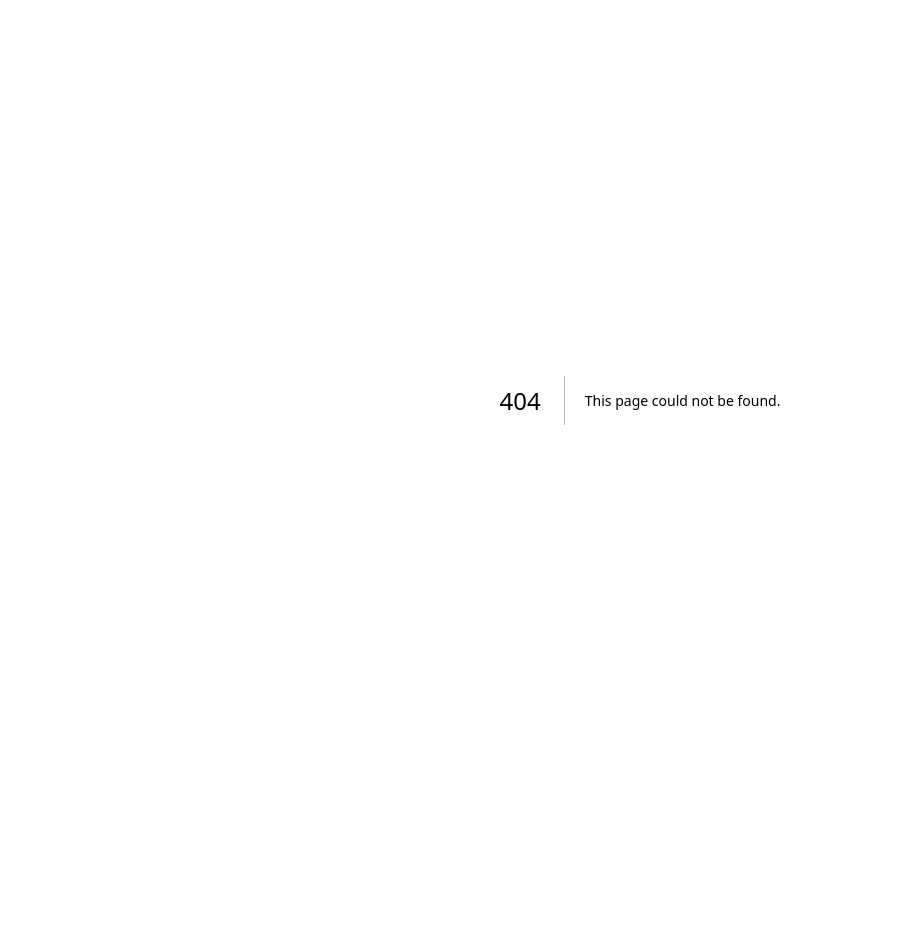
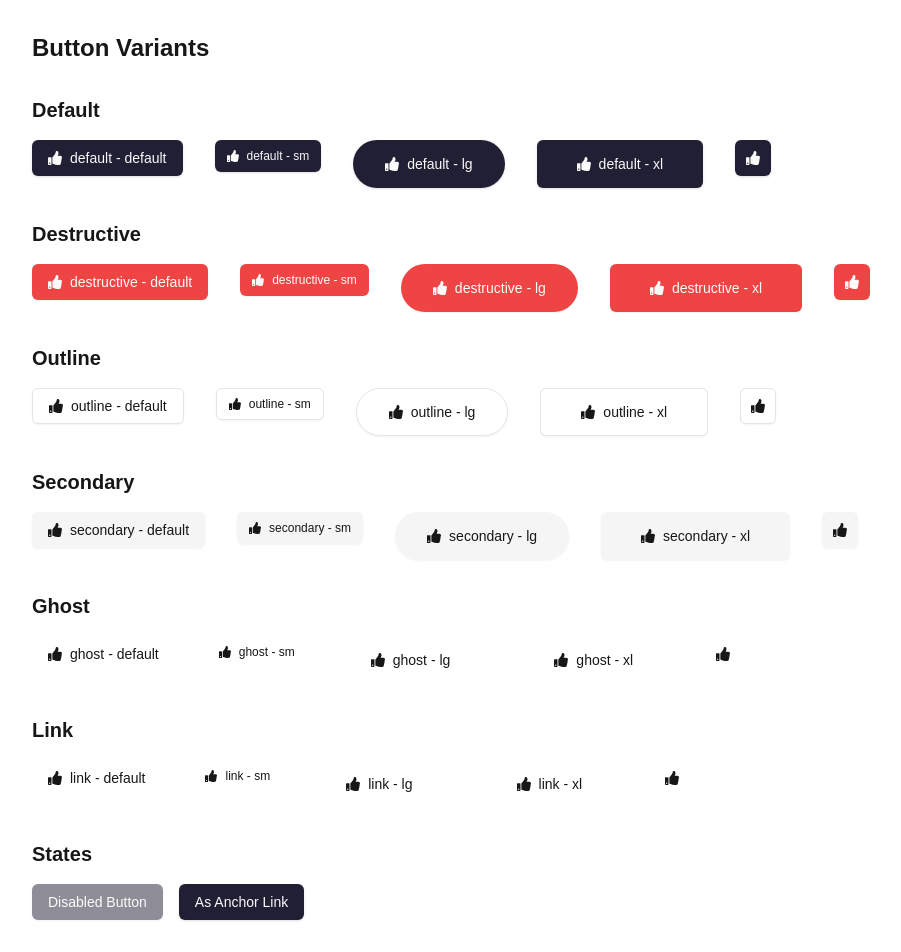
Before and after one commit to AdedayoDev/vectronWebApp, a Next.js app: page /buttons in a window 1280 px wide. Before the commit this address had no page. Shown: the whole page, without its empty margins (0-901 px from the left). Before the commit the page ends 800 px from the top, so only its background shows below. Built offline with nearby package versions, Linux system fonts and the light colour scheme.

Commit message:
chore: components and folder structure

```diff
--- /dev/null
+++ b/src/app/(auth)/login/page.tsx
@@ -0,0 +1,7 @@
+import React from 'react'
+
+const page = () => {
+  return <h1>Login page</h1>
+}
+
+export default page
--- /dev/null
+++ b/src/app/(auth)/signup/page.tsx
@@ -0,0 +1,7 @@
+import React from 'react'
+
+const page = () => {
+  return <h1>Sign up page</h1>
+}
+
+export default page
--- /dev/null
+++ b/src/app/buttons/page.tsx
@@ -0,0 +1,40 @@
+import { Button } from "@/components/shared/button"
+import { FaThumbsUp } from "react-icons/fa"
+export default function ButtonShowcase() {
+  const variants = ['default', 'destructive', 'outline', 'secondary', 'ghost', 'link'] as const
+  const sizes = ['default', 'sm', 'lg', 'xl', 'icon'] as const
+
+  return (
+    <div className="p-8 space-y-8 bg-white">
+      <h1 className="text-2xl font-bold mb-6">Button Variants</h1>
+
+      {variants.map((variant) => (
+        <div key={variant} className="space-y-4">
+          <h2 className="text-xl font-semibold capitalize">{variant}</h2>
+          <div className="flex flex-wrap gap-8">
+            {sizes.map((size) => (
+              <Button
+                key={`${variant}-${size}`}
+                variant={variant}
+                size={size}
+                className="gap-2"
+              >
+                <FaThumbsUp />{size === "icon" ? "" : `${variant} - ${size}`}
+              </Button>
+            ))}
+          </div>
+        </div>
+      ))}
+
+      <div className="space-y-4">
+        <h2 className="text-xl font-semibold">States</h2>
+        <div className="flex flex-wrap gap-4">
+          <Button disabled>Disabled Button</Button>
+          <Button asChild>
+            <a href="#">As Anchor Link</a>
+          </Button>
+        </div>
+      </div>
+    </div>
+  )
+}
--- a/src/components/shared/button.tsx
+++ b/src/components/shared/button.tsx
@@ -24,7 +24,7 @@ const buttonVariants = cva(
       size: {
         default: 'h-9 px-4 py-2',
         sm: 'h-8 rounded-md px-3 text-xs',
-        lg: 'h-10 rounded-full px-8',
+        lg: 'h-12 rounded-full px-8',
         xl: 'h-12 rounded-md px-10',
         icon: 'h-9 w-9',
       },
```
